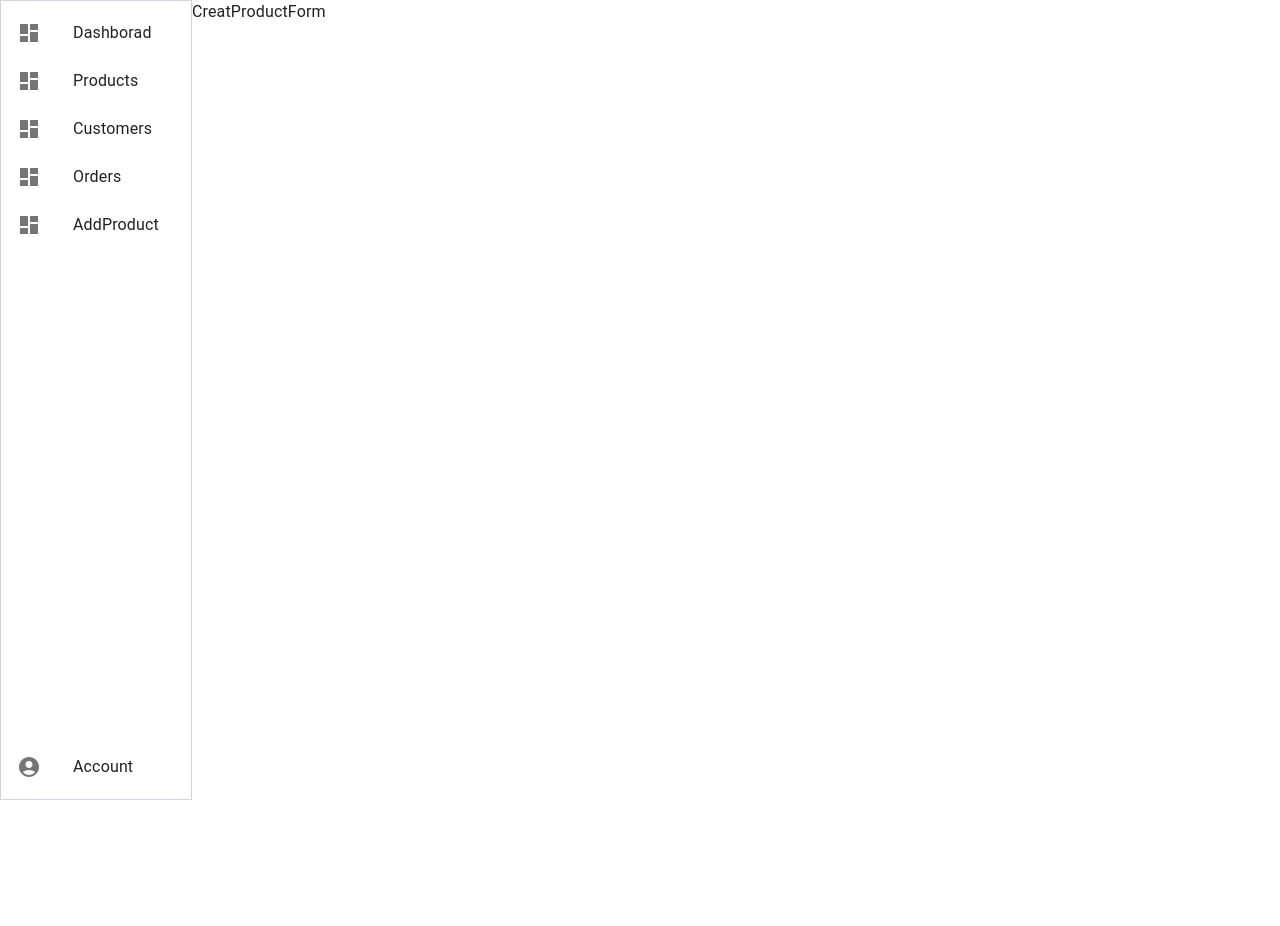
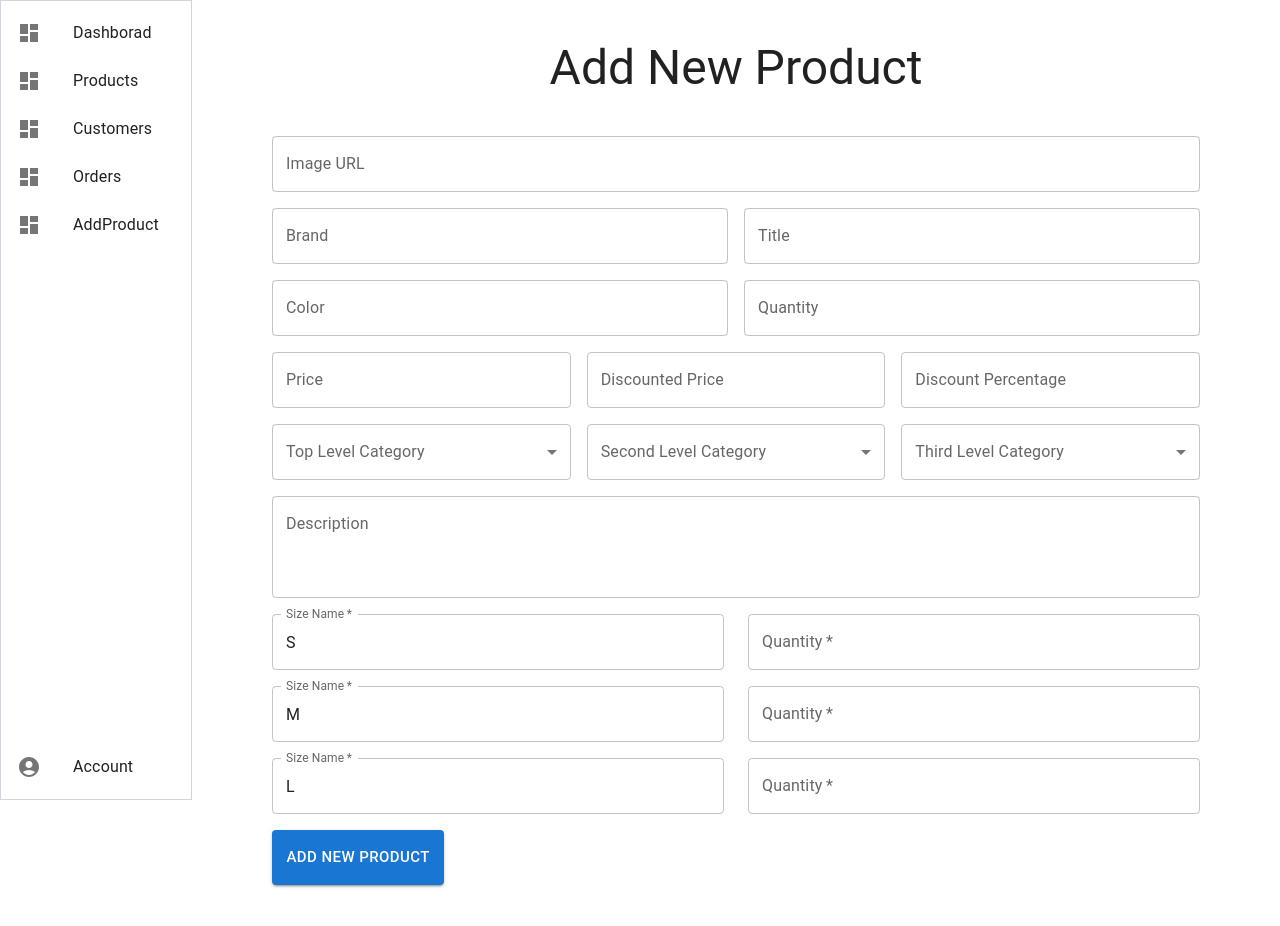
Before and after one commit to leminhat/doan2024_FE, a React (Create React App) app: page /admin/product/create in a window 1280 px wide. Shown: the top 926 px of the page. Before the commit the page ends 800 px from the top, so only its background shows below. Built offline with nearby package versions, Linux system fonts and the light colour scheme.

Commit message:
Add add new product

```diff
--- a/src/Admin/Admin.jsx
+++ b/src/Admin/Admin.jsx
@@ -19,11 +19,12 @@ import MailIcon from "@mui/icons-material/Mail";
 import DashboardIcon from "@mui/icons-material/Dashboard";
 import AccountCircleIcon from "@mui/icons-material/AccountCircle";
 import { Dashboard } from "@mui/icons-material";
-import CreatProductForm from "./components/CreatProductForm";
+import CreatProductForm from "./components/CreateProductForm";
 import ProductTable from "./components/ProductTable";
 import OrderTable from "./components/OrderTable";
 import CustomersTable from "./components/CustomersTable";
 import AdminDashboard from "./components/Dashboard";
+import CreateProductForm from "./components/CreateProductForm";
 
 const menu = [
   { name: "Dashborad", path: "/admin", icon: <DashboardIcon /> },
@@ -85,25 +86,25 @@ const Admin = () => {
   );
 
   return (
-    <div>
-      <div className="flex h-[100vh]">
+
+      <div className='relative flex h-[100vh] '>
         <CssBaseline />
 
-        <div className="w-[15%] border border-gray-300 h-full">
+        <div className='w-[15%] border border-gray-300 h-full fixed top-0'>
           {drawer}
         </div>
 
-        <div className="w-[85%]">
+        <div className='w-[85%] h-full ml-[15%]'>
           <Routes>
             <Route path="/" element={<AdminDashboard />}></Route>
-            <Route path="/product/create" element={<CreatProductForm/>}></Route>
+            <Route path="/product/create" element={<CreateProductForm/>}></Route>
             <Route path="/products" element={<ProductTable/>}></Route>
             <Route path="/orders" element={<OrderTable/>}></Route>
             <Route path="/customers" element={<CustomersTable/>}></Route>
           </Routes>
         </div>
       </div>
-    </div>
+
   );
 };
 
--- a/src/Admin/components/CreatProductForm.jsx
+++ /dev/null
@@ -1,9 +0,0 @@
-import React from 'react'
-
-const CreatProductForm = () => {
-  return (
-    <div>CreatProductForm</div>
-  )
-}
-
-export default CreatProductForm
--- /dev/null
+++ b/src/Admin/components/CreateProductForm.jsx
@@ -0,0 +1,270 @@
+import React, { Fragment, useState } from "react";
+import { useDispatch } from "react-redux";
+import { createProduct } from "../../State/Product/Action";
+import {
+  Button,
+  FormControl,
+  Grid,
+  InputLabel,
+  MenuItem,
+  Select,
+  TextField,
+  Typography,
+} from "@mui/material";
+
+const initialSizes = [
+  { name: "S", quantity: 0 },
+  { name: "M", quantity: 0 },
+  { name: "L", quantity: 0 },
+];
+
+const CreateProductForm = () => {
+  const [productData, setProductData] = useState({
+    imageUrl: "",
+    brand: "",
+    title: "",
+    color: "",
+    discountedPrice: "",
+    price: "",
+    discountPersent: "",
+    size: initialSizes,
+    quantity: "",
+    topLavelCategory: "",
+    secondLavelCategory: "",
+    thirdLavelCategory: "",
+    description: "",
+  });
+
+  const dispatch = useDispatch();
+  const jwt = localStorage.getItem("jwt");
+
+  const handleChange = (e) => {
+    const { name, value } = e.target;
+    setProductData((prevState) => ({
+      ...prevState,
+      [name]: value,
+    }));
+  };
+
+  const handleSizeChange = (e, index) => {
+    let { name, value } = e.target;
+    name === "size_quantity" ? (name = "quantity") : (name = e.target.name);
+    const sizes = [...productData.size];
+    sizes[index][name] = value;
+    setProductData((prevState) => ({
+      ...prevState,
+      size: sizes,
+    }));
+  };
+
+  const handleSubmit = (e) => {
+    e.preventDefault();
+    dispatch(createProduct(productData));
+    console.log(productData);
+  };
+
+  return (
+    <div className="createProductContainer p-10">
+      <Typography
+        variant="h3"
+        sx={{ textAlign: "center" }}
+        className="text-center"
+      >
+        Add New Product
+      </Typography>
+
+      <form
+        onSubmit={handleSubmit}
+        className="createProductContainer p-10"
+      >
+        <Grid container spacing={2}>
+          <Grid item xs={12}>
+            <TextField
+              fullWidth
+              label="Image URL"
+              name="imageUrl"
+              value={productData.imageUrl}
+              onChange={handleChange}
+            />
+          </Grid>
+
+          <Grid item xs={12} sm={6}>
+            <TextField
+              fullWidth
+              label="Brand"
+              name="brand"
+              value={productData.brand}
+              onChange={handleChange}
+            />
+          </Grid>
+
+          <Grid item xs={12} sm={6}>
+            <TextField
+              fullWidth
+              label="Title"
+              name="title"
+              value={productData.title}
+              onChange={handleChange}
+            />
+          </Grid>
+
+          <Grid item xs={12} sm={6}>
+            <TextField
+              fullWidth
+              label="Color"
+              name="color"
+              value={productData.color}
+              onChange={handleChange}
+            />
+          </Grid>
+
+          <Grid item xs={12} sm={6}>
+            <TextField
+              fullWidth
+              label="Quantity"
+              name="quantity"
+              value={productData.quantity}
+              onChange={handleChange}
+              type="number"
+            />
+          </Grid>
+
+          <Grid item xs={12} sm={4}>
+            <TextField
+              fullWidth
+              label="Price"
+              name="price"
+              value={productData.price}
+              onChange={handleChange}
+              type="number"
+            />
+          </Grid>
+
+          <Grid item xs={12} sm={4}>
+            <TextField
+              fullWidth
+              label="Discounted Price"
+              name="discountedPrice"
+              value={productData.discountedPrice}
+              onChange={handleChange}
+              type="number"
+            />
+          </Grid>
+          <Grid item xs={12} sm={4}>
+            <TextField
+              fullWidth
+              label="Discount Percentage"
+              name="discountpercent"
+              value={productData.discountPercent}
+              onChange={handleChange}
+              type="number"
+            />
+          </Grid>
+
+          <Grid item xs={6} sm={4}>
+            <FormControl fullWidth>
+              <InputLabel>Top Level Category</InputLabel>
+              <Select
+                name="topLavelCategory"
+                value={productData.topLavelCategory}
+                onChange={handleChange}
+                label="Top Level Category"
+              >
+                <MenuItem value="men">Men</MenuItem>
+                <MenuItem value="women">Women</MenuItem>
+                <MenuItem value="kids">Kids</MenuItem>
+              </Select>
+            </FormControl>
+          </Grid>
+
+          <Grid item xs={6} sm={4}>
+            <FormControl fullWidth>
+              <InputLabel>Second Level Category</InputLabel>
+              <Select
+                name="secondLavelCategory"
+                value={productData.secondLavelCategory}
+                onChange={handleChange}
+                label="Second Level Category"
+              >
+                <MenuItem value="clothing">Clothing</MenuItem>
+                <MenuItem value="accessories">Accessories</MenuItem>
+                <MenuItem value="brands">Brands</MenuItem>
+              </Select>
+            </FormControl>
+          </Grid>
+
+          <Grid item xs={6} sm={4}>
+            <FormControl fullWidth>
+              <InputLabel>Third Level Category</InputLabel>
+              <Select
+                name="thirdLavelCategory"
+                value={productData.thirdLavelCategory}
+                onChange={handleChange}
+                label="Third Level Category"
+              >
+                <MenuItem value="top">Tops</MenuItem>
+                <MenuItem value="women_dress">Dresses</MenuItem>
+                <MenuItem value="t-shirts">T-Shirts</MenuItem>
+                <MenuItem value="saree">Saree</MenuItem>
+                <MenuItem value="lengha_choli">Lengha Choli</MenuItem>
+              </Select>
+            </FormControl>
+          </Grid>
+
+          <Grid item xs={12}>
+            <TextField
+              fullWidth
+              id="outlined-multiline-static"
+              label="Description"
+              multiline
+              name="description"
+              rows={3}
+              onChange={handleChange}
+              value={productData.description}
+            />
+          </Grid>
+
+          {productData.size.map((size, index) => (
+            <Grid container item spacing={3}>
+              <Grid item xs={12} sm={6}>
+                <TextField
+                  label="Size Name"
+                  name="name"
+                  value={size.name}
+                  onChange={(event) => handleSizeChange(event, index)}
+                  required
+                  fullWidth
+                />
+              </Grid>
+
+              <Grid item xs={12} sm={6}>
+                <TextField
+                  label="Quantity"
+                  name="size_quantity"
+                  type="number"
+                  onChange={(event) => handleSizeChange(event, index)}
+                  required
+                  fullWidth
+                />
+              </Grid>
+            </Grid>
+          ))}
+
+          <Grid item xs={12}>
+            <Button
+              variant="contained"
+              sx={{ p: 1.8 }}
+              className="py-20"
+              size="large"
+              type="submit"
+            >
+              Add New Product
+            </Button>
+          </Grid>
+        </Grid>
+      </form>
+    </div>
+  );
+};
+
+export default CreateProductForm;
--- a/src/Routers/AdminRouters.jsx
+++ b/src/Routers/AdminRouters.jsx
@@ -6,7 +6,7 @@ const AdminRouters = () => {
   return (
     <div>
         <Route>
-            <Route path='/*' element={<Admin/>}></Route>
+            <Route path='/admin/*' element={<Admin/>}></Route>
         </Route>
     </div>
   )
--- a/src/Routers/CustomerRouters.jsx
+++ b/src/Routers/CustomerRouters.jsx
@@ -32,7 +32,7 @@ const CustomerRouters = () => {
             <Route path="/cart" element={<Cart />}></Route>
             <Route path="/checkout" element={<Checkout />}></Route>
             <Route path="/account/order" element={<Order />}></Route>
-            <Route path="/account/order/orderId" element={<OrderDetails />}></Route>
+            <Route path="/account/order/:orderId" element={<OrderDetails />}></Route>
         </Routes>
         <div>
           <Footer/>
--- a/src/State/Product/ActionType.js
+++ b/src/State/Product/ActionType.js
@@ -5,3 +5,8 @@ export const FIND_PRODUCT_BY_ID_FAILURE='FIND_PRODUCT_BY_ID_FAILURE'
 export const FIND_PRODUCT_REQUEST="FIND_PRODUCT_BY_CATEGORY_REQUEST"
 export const FIND_PRODUCT_FAILURE="FIND_PRODUCT_BY_CATEGORY_FAILURE"
 export const FIND_PRODUCT_SUCCESS="FIND_PRODUCT_BY_CATEGORY_SUCCESS"
+
+
+export const CREATE_PRODUCT_REQUEST="CREATE_PRODUCT_REQUEST"
+export const CREATE_PRODUCT_FAILURE="CREATE_PRODUCT_FAILURE"
+export const CREATE_PRODUCT_SUCCESS="CREATE_PRODUCT_SUCCESS"
```
Also changed, not shown: src/State/Product/Action.js (+13 -2 lines).
